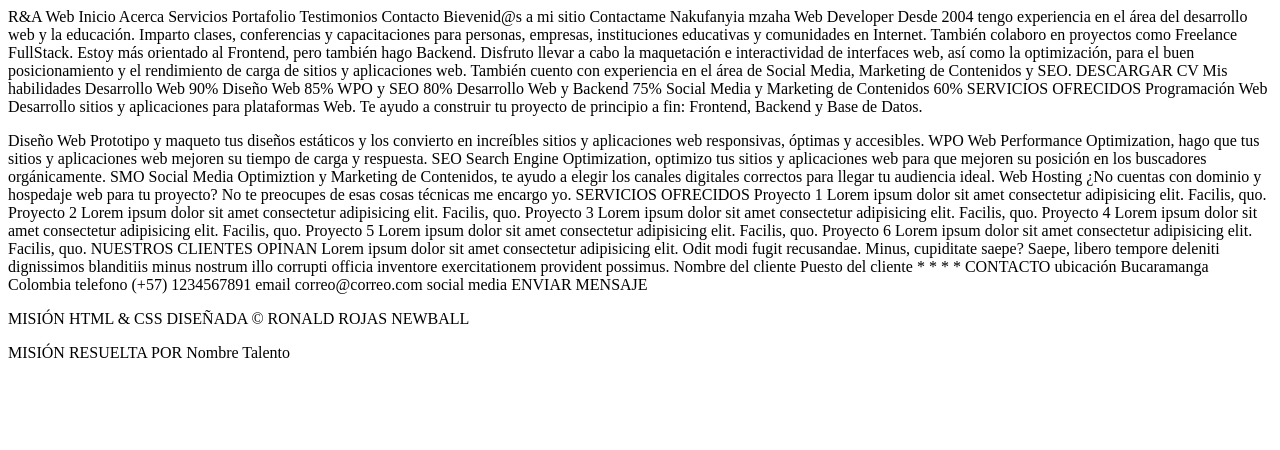
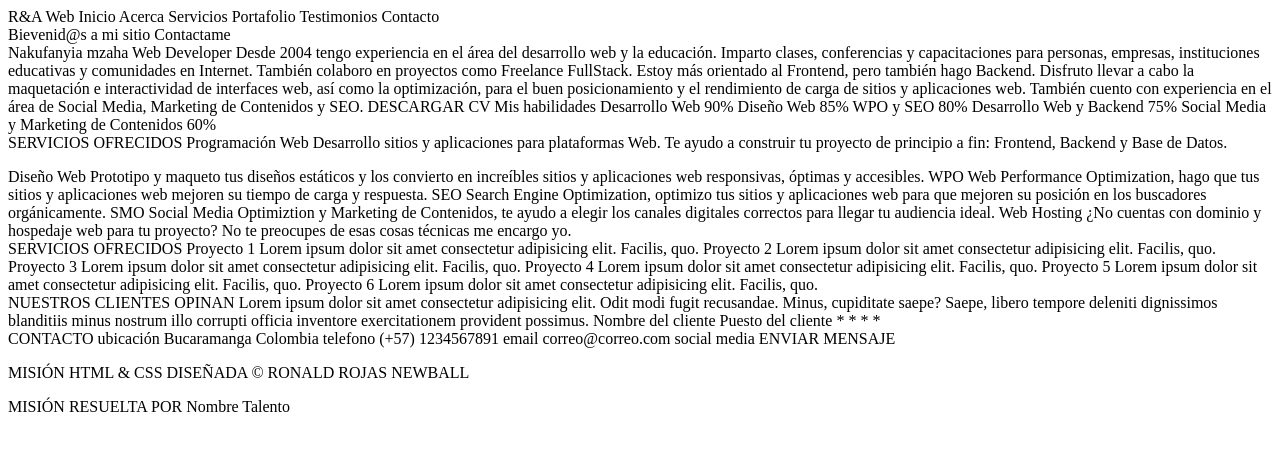
Before and after one commit to altair201/MISION_CSS, a plain HTML site: page index.html in a window 1280 px wide. Drawn offline with Linux system fonts and the light colour scheme.

Commit message:
Final_mision

```diff
--- a/index.html
+++ b/index.html
@@ -7,6 +7,7 @@
     <link rel="stylesheet" href="./style.css">
 </head>
 <body>
+    <header>
         R&A Web
 
         Inicio
@@ -15,9 +16,17 @@
         Portafolio
         Testimonios
         Contacto
+    </header>
+<main>
 
+        <!-- section #1 -->
+        <section>
             Bievenid@s a mi sitio
             Contactame
+        </section>
+        <!-- aqui termina section#1 -->
+        <!-- section # 2 -->
+        <section>
 
             Nakufanyia mzaha Web Developer
             Desde 2004 tengo experiencia en el área del desarrollo web y la educación. Imparto clases, conferencias y capacitaciones para personas, empresas, instituciones educativas y comunidades en Internet.
@@ -40,6 +49,10 @@
             Desarrollo Web y Backend 75%
 
             Social Media y Marketing de Contenidos 60%
+        </section>
+        <!-- aqui termina section#2 -->
+        <!-- section#3 -->
+        <section>
 
             SERVICIOS OFRECIDOS
 
@@ -61,6 +74,11 @@
             Web Hosting
             ¿No cuentas con dominio y hospedaje web para tu proyecto? No te preocupes de esas cosas técnicas me encargo yo.
 
+        </section>
+        <!-- aqui termina section #3 -->
+        <!-- section #4 -->
+        <section>
+
             SERVICIOS OFRECIDOS
 
             Proyecto 1
@@ -80,7 +98,10 @@
 
             Proyecto 6
             Lorem ipsum dolor sit amet consectetur adipisicing elit. Facilis, quo.
-
+        </section>
+        <!-- aqui termina section #4 -->
+        <!-- section #5 -->
+        <section>
 
 
             NUESTROS CLIENTES OPINAN
@@ -93,7 +114,10 @@
             *
             *
             *
-
+        </section>
+        <!-- aqui termina section #5 -->
+        <!-- section #6 -->
+        <section>
 
             CONTACTO
             ubicación
@@ -110,7 +134,10 @@
 
 
             ENVIAR MENSAJE
-
+        </section>
+        <!-- aqui termina section #5 -->
+        <!-- footer no tocar -->
+</main>
         <footer>
             <p>MISIÓN HTML & CSS DISEÑADA &COPY RONALD ROJAS NEWBALL </p>
             <p>MISIÓN RESUELTA POR Nombre Talento</p>
```
Lines whose indentation alone changed are shown as unchanged.
